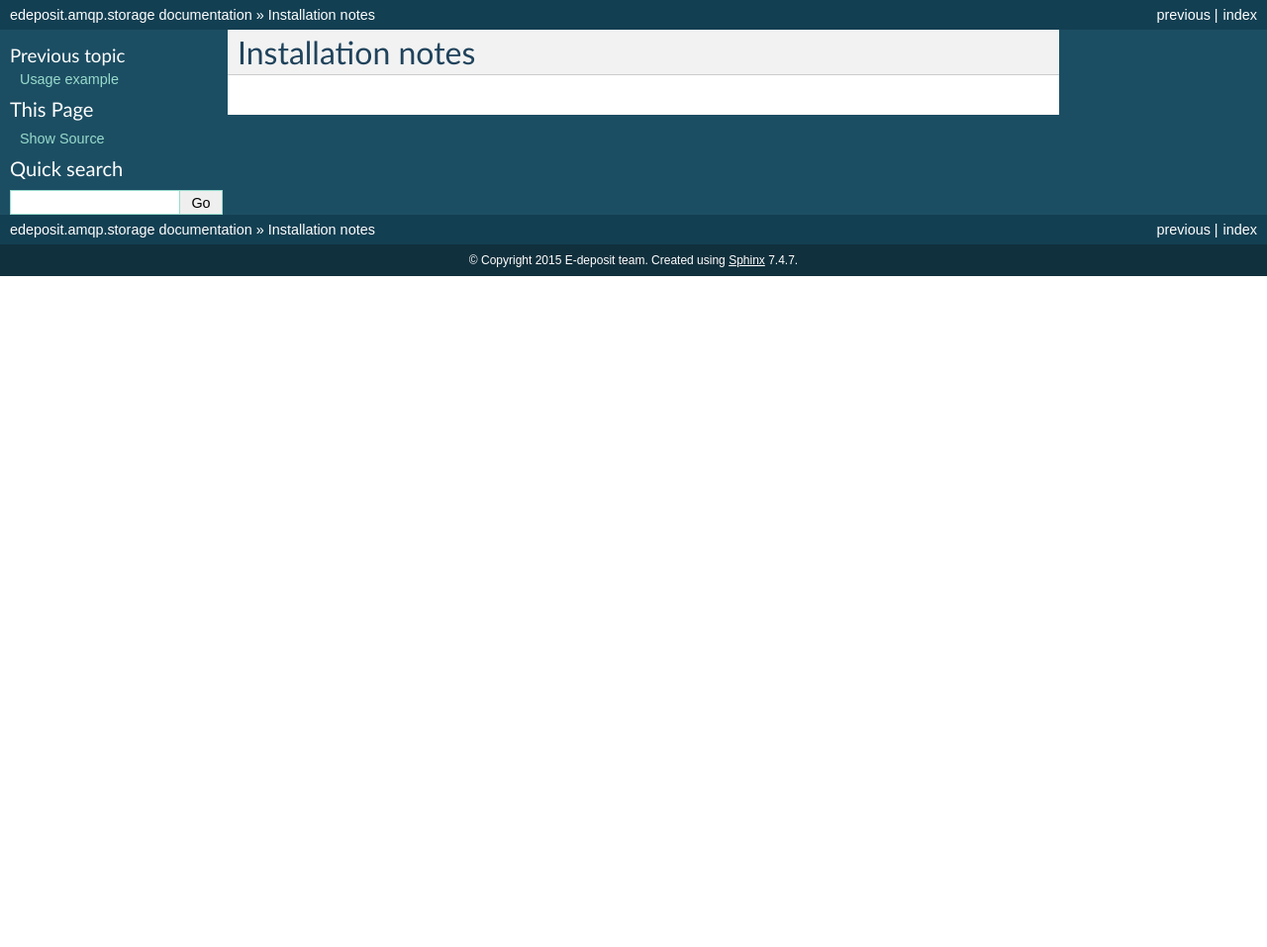
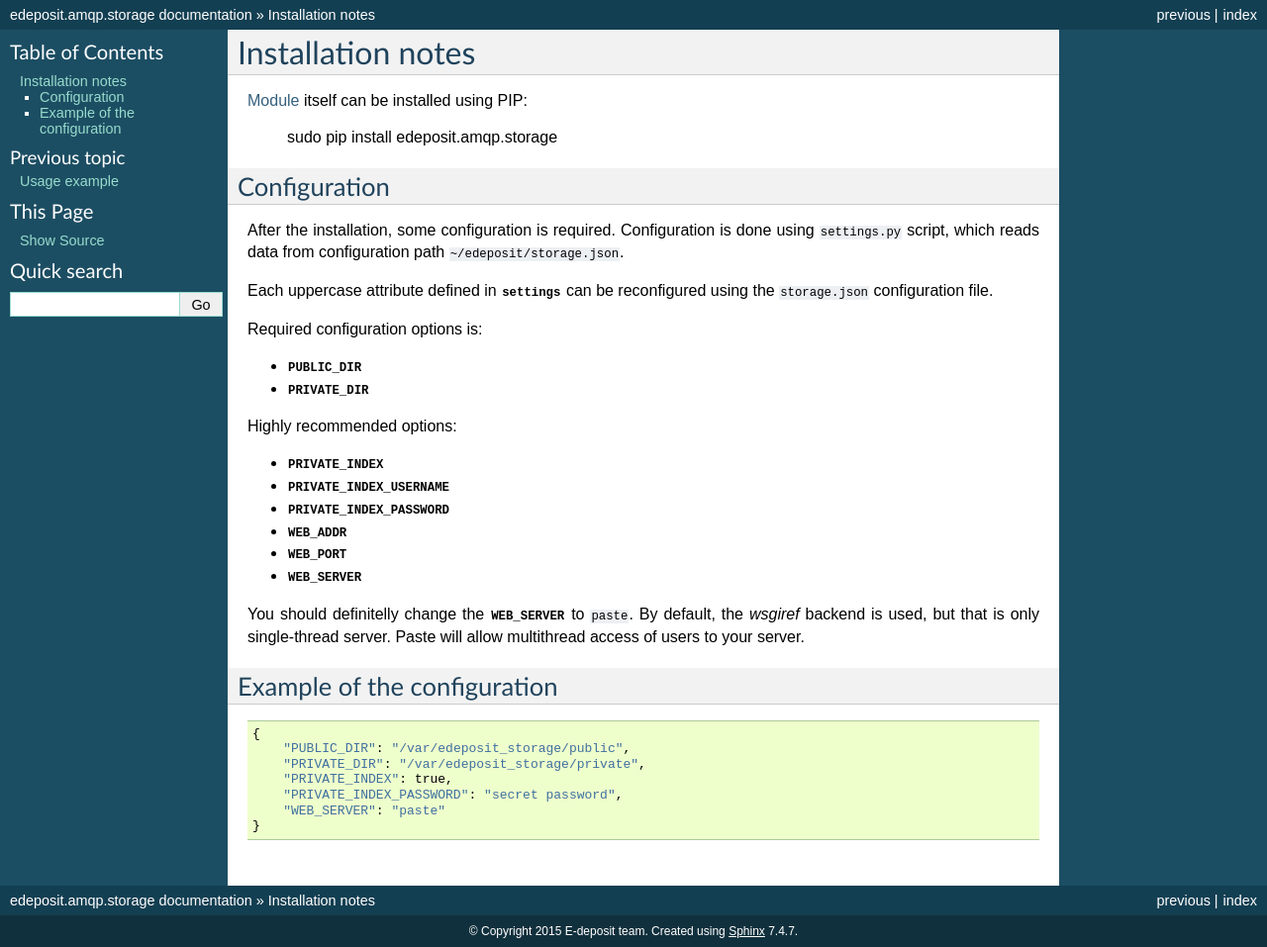
Before and after one commit to edeposit/edeposit.amqp.storage, a Sphinx documentation site: the page built from docs/installation/installation_notes.rst, in a window 1280 px wide. Shown: the whole page at 99% size. Built offline with Sphinx 7.4.7, drawn with Linux system fonts in a browser that asks for light colours; pages that are not in the unit, such as notebooks, are missing from menus; before the commit the page ends 900 px from its top, so only the background shows below that.

Commit message:
#10: Added Installation notes with example of the configuration. Fixed #12

```diff
--- a/docs/installation/installation_notes.rst
+++ b/docs/installation/installation_notes.rst
@@ -1,2 +1,43 @@
 Installation notes
 ==================
+
+`Module <https://pypi.python.org/pypi/cz-urnnbn-api>`_ itself can be installed using PIP:
+
+    sudo pip install edeposit.amqp.storage
+
+.. _PIP: http://en.wikipedia.org/wiki/Pip_%28package_manager%29
+
+Configuration
+-------------
+After the installation, some configuration is required. Configuration is done using ``settings.py`` script, which reads data from configuration path ``~/edeposit/storage.json``.
+
+Each uppercase attribute defined in :mod:`.settings` can be reconfigured using the ``storage.json`` configuration file.
+
+Required configuration options is:
+
+- :attr:`~storage.settings.PUBLIC_DIR`
+- :attr:`~storage.settings.PRIVATE_DIR`
+
+Highly recommended options:
+
+- :attr:`~storage.settings.PRIVATE_INDEX`
+- :attr:`~storage.settings.PRIVATE_INDEX_USERNAME`
+- :attr:`~storage.settings.PRIVATE_INDEX_PASSWORD`
+- :attr:`~storage.settings.WEB_ADDR`
+- :attr:`~storage.settings.WEB_PORT`
+- :attr:`~storage.settings.WEB_SERVER`
+
+You should definitelly change the :attr:`~storage.settings.WEB_SERVER` to ``paste``. By default, the `wsgiref` backend is used, but that is only single-thread server. Paste will allow multithread access of users to your server.
+
+Example of the configuration
+----------------------------
+
+::
+
+    {
+        "PUBLIC_DIR": "/var/edeposit_storage/public",
+        "PRIVATE_DIR": "/var/edeposit_storage/private",
+        "PRIVATE_INDEX": true,
+        "PRIVATE_INDEX_PASSWORD": "secret password",
+        "WEB_SERVER": "paste"
+    }
```
